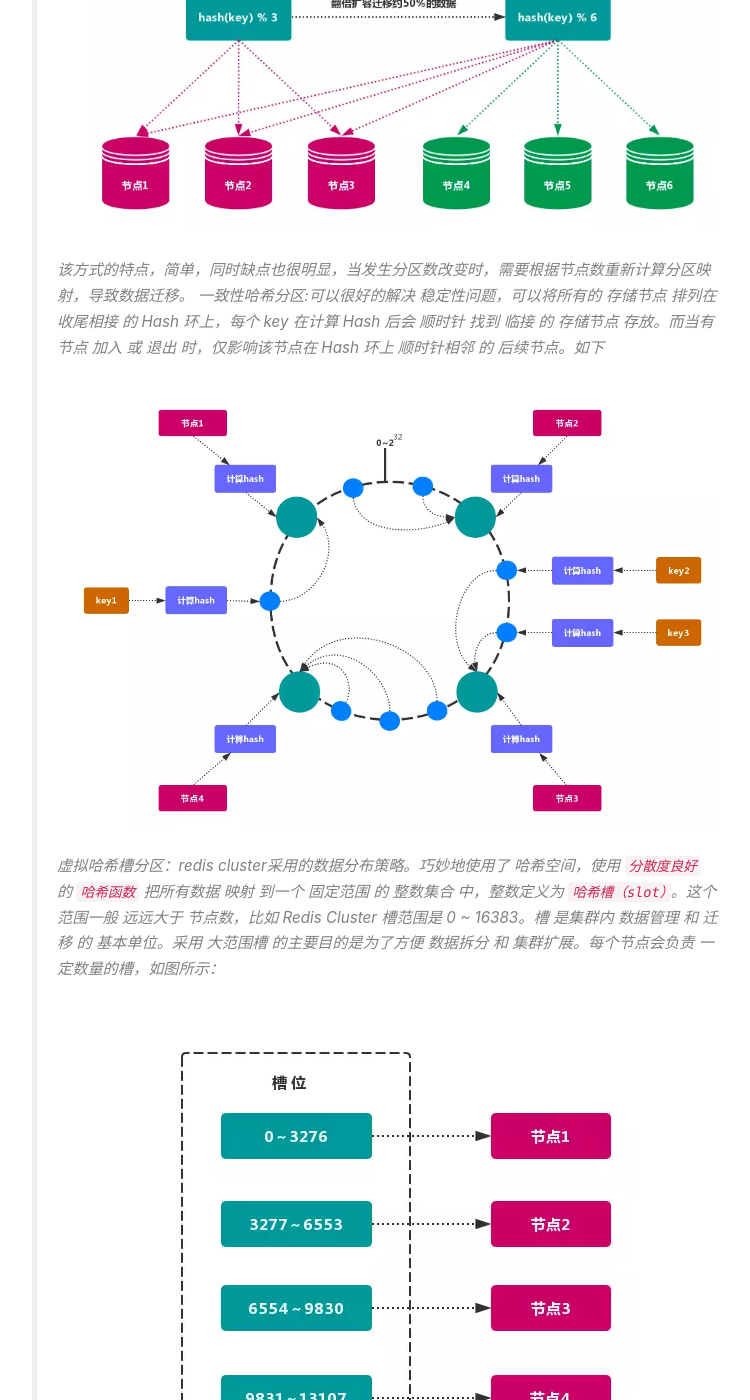
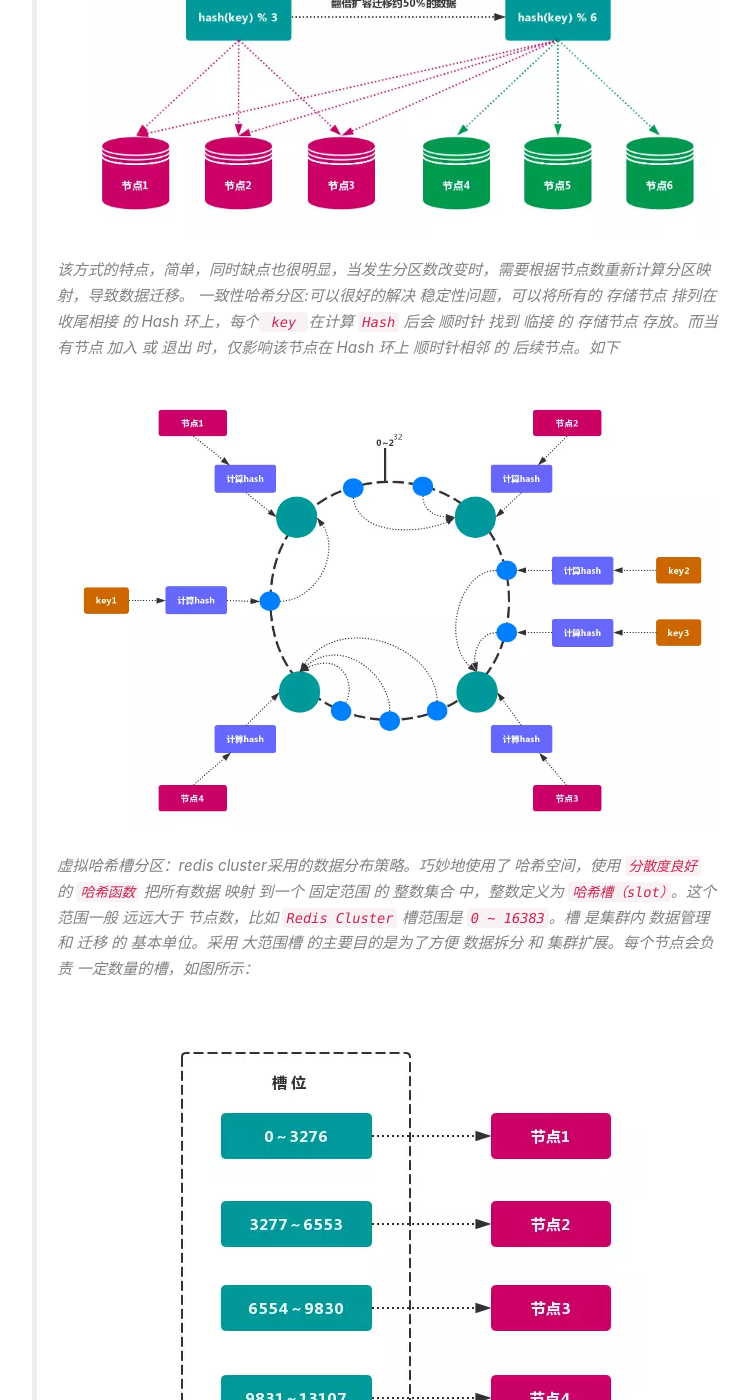
Before and after one commit to odinfor/odinfor.github.io, a Jekyll site: the page built from _posts/2020-04-20-redis-cluster.md, in a window 1280 px wide and 1400 px high, scrolled down 3034 px. Shown: the whole window, without its empty margins (233-983 px from the left). Built offline with Jekyll 4.4.1, drawn with Linux system fonts in a browser that asks for light colours; nearby versions of some CDN libraries; comment, search, counter and statistics services are not loaded; some of the changed text lies outside the part shown.

```diff
--- a/_posts/2020-04-20-redis-cluster.md
+++ b/_posts/2020-04-20-redis-cluster.md
@@ -49,12 +49,12 @@ redis的哨兵模式基本已经可以实现高可用，读写分离 ，但是
 
 > 关于哈希槽
 > 数据分布的一种，包括节点取余分区，一致性哈希分区，虚拟哈希槽分区。
-> 节点取余分区:使用特定的数据，如 `Redis 的键` 或 `用户 ID`，再根据 节点数量 N 使用公式：hash（key）% N 计算出 哈希值，用来决定数据 映射 到哪一个节点上。如下：
+> 节点取余分区:使用特定的数据，如 `Redis 的键` 或 `用户 ID`，再根据 节点数量 N 使用公式：`hash（key）% N `计算出 哈希值，用来决定数据 映射 到哪一个节点上。如下：
 > ![]({{site.baseurl}}/img/in-post/post-middleware/redis-jiedianquyu.jpg)
 > 该方式的特点，简单，同时缺点也很明显，当发生分区数改变时，需要根据节点数重新计算分区映射，导致数据迁移。
-> 一致性哈希分区:可以很好的解决 稳定性问题，可以将所有的 存储节点 排列在 收尾相接 的 Hash 环上，每个 key 在计算 Hash 后会 顺时针 找到 临接 的 存储节点 存放。而当有节点 加入 或 退出 时，仅影响该节点在 Hash 环上 顺时针相邻 的 后续节点。如下
+> 一致性哈希分区:可以很好的解决 稳定性问题，可以将所有的 存储节点 排列在 收尾相接 的 Hash 环上，每个` key `在计算 `Hash` 后会 顺时针 找到 临接 的 存储节点 存放。而当有节点 加入 或 退出 时，仅影响该节点在 Hash 环上 顺时针相邻 的 后续节点。如下
 > ![]({{site.baseurl}}/img/in-post/post-middleware/redis-haxifenqu.jpg)
-> 虚拟哈希槽分区：redis cluster采用的数据分布策略。巧妙地使用了 哈希空间，使用 `分散度良好` 的 `哈希函数` 把所有数据 映射 到一个 固定范围 的 整数集合 中，整数定义为 `哈希槽（slot）`。这个范围一般 远远大于 节点数，比如 Redis Cluster 槽范围是 0 ~ 16383。槽 是集群内 数据管理 和 迁移 的 基本单位。采用 大范围槽 的主要目的是为了方便 数据拆分 和 集群扩展。每个节点会负责 一定数量的槽，如图所示：
+> 虚拟哈希槽分区：redis cluster采用的数据分布策略。巧妙地使用了 哈希空间，使用 `分散度良好` 的 `哈希函数` 把所有数据 映射 到一个 固定范围 的 整数集合 中，整数定义为 `哈希槽（slot）`。这个范围一般 远远大于 节点数，比如 `Redis Cluster` 槽范围是 `0 ~ 16383`。槽 是集群内 数据管理 和 迁移 的 基本单位。采用 大范围槽 的主要目的是为了方便 数据拆分 和 集群扩展。每个节点会负责 一定数量的槽，如图所示：
 > ![]({{site.baseurl}}/img/in-post/post-middleware/redis-haxicao.jpg)
 > 当前集群有 5 个节点，每个节点平均大约负责 3276 个 槽。由于采用 高质量 的 哈希算法，每个槽所映射的数据通常比较 均匀，将数据平均划分到 5 个节点进行 数据分区。Redis Cluster 就是采用 虚拟槽分区。
 > * 节点1： 包含 0 到 3276 号哈希槽。
@@ -63,7 +63,6 @@ redis的哨兵模式基本已经可以实现高可用，读写分离 ，但是
 > * 节点4：包含 9831 到 13107 号哈希槽。
 > * 节点5：包含 13108 到 16383 号哈希槽。
 > 由于从一个节点将 哈希槽 移动到另一个节点并不会 停止服务，所以无论 添加删除 或者 改变 某个节点的 哈希槽的数量 都不会造成 集群不可用 的状态.
-
 
 这种模式下，写入不可用的概率为：小集群中所有机器都宕的概率*小集群宕机的时间段*落点随机到该小集群分配落点的概率。伴随集群机器数量的增加能大大减少出现不可用的概率，确保高可用的能力，以该模式部署能保证可用度到99%。大大提高redis的可用性。
 
```
Also changed, not shown: other parts of _posts/2020-04-20-redis-cluster.md (+4 -0 lines).
